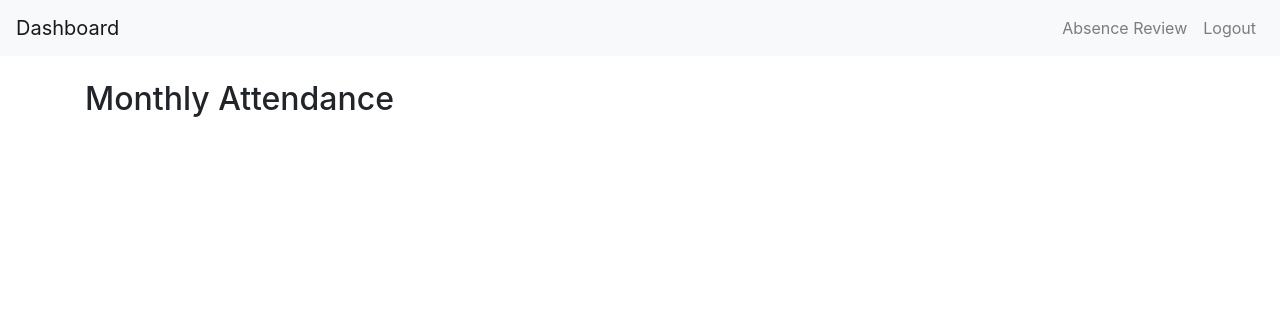
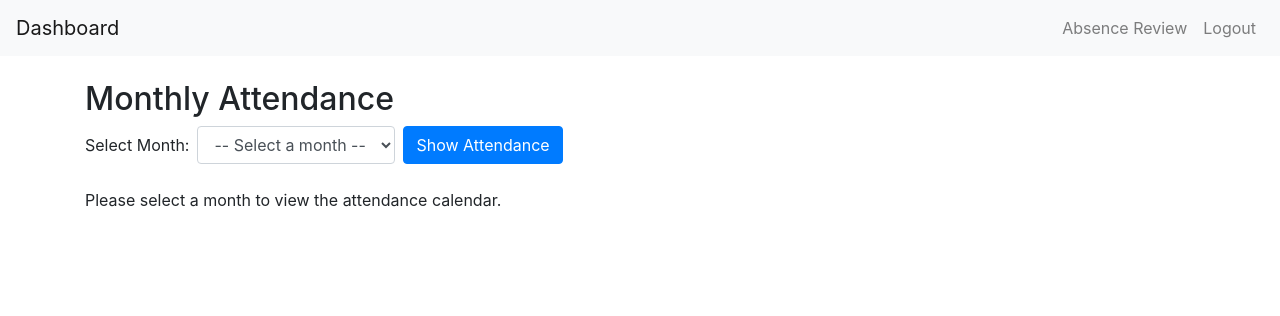
Before and after one commit to Ronakvekariya/Face-Recognition-Attendance-System, a Django app: page /monthly-attendance/ in a window 1280 px wide. Shown: the top 316 px of the page. Run offline with Django 4.2, Linux system fonts and the light colour scheme; some libraries are stand-ins or nearby versions.

Commit message:
update
firstly i made a logic to make attendance look like monthly time-table and then there was one error coming while submitting the review which i solved

```diff
--- a/attendance/system/urls.py
+++ b/attendance/system/urls.py
@@ -1,5 +1,5 @@
 from django.urls import path
-from .views import login_view, logout_view, hr_dashboard, employee_dashboard,monthly_attendance,absence_review
+from .views import login_view, logout_view, hr_dashboard, employee_dashboard,monthly_attendance,absence_review , get_attendance
 
 urlpatterns = [
     path('', login_view, name='login'),
@@ -8,4 +8,5 @@ urlpatterns = [
     path('employee-dashboard/', employee_dashboard, name='employee_dashboard'),
     path('monthly-attendance/', monthly_attendance, name='monthly_attendance'),
     path('absence-review/', absence_review, name='absence_review'),
+    path('get-attendance/', get_attendance, name='get_attendance'),
 ]
--- a/attendance/system/views.py
+++ b/attendance/system/views.py
@@ -1,7 +1,7 @@
 from django.shortcuts import render, redirect
-from django.http import HttpResponse
+from django.http import HttpResponse, JsonResponse
 from django.db import connection
-from .forms import LoginForm , AbsenceReviewForm
+from .forms import LoginForm , AbsenceReviewForm , SelectMonthForm
 # from .models import AbsenceReview
 from datetime import datetime
 import calendar
@@ -61,12 +61,9 @@ def employee_dashboard(request):
                 start_date = sorted_dates[0]
                 end_date = sorted_dates[-1]
 
+
                 start_date_object = datetime.strptime(start_date, '%Y-%m-%d')
                 end_date_object = datetime.strptime(end_date, '%Y-%m-%d')
-
-
-                # start_date_object = start_date.strftime('%Y-%m-%d')
-                # end_date_object = end_date.strftime('%Y-%m-%d')
 
                 month_list = ["January", "February", "March", "April", "May", "June",
                           "July", "August", "September", "October", "November", "December"]
@@ -81,41 +78,37 @@ def employee_dashboard(request):
 
                 _, num_days = calendar.monthrange(start_date_object.year , start_date_object.month)
 
-                print(start_date_object.year, start_date_object.month)
-
                 for day in range(start_date_object.day , num_days + 1):
                     date_obj = datetime(start_date_object.year, start_date_object.month, day).date()
-                    date_str = date_obj.strftime("%y-%m-%d")
-
+                    date_str = date_obj.strftime("%Y-%m-%d")
                     if date_obj.weekday() == 5:  # Saturday (Monday=0, ..., Saturday=5)
                         saturday_counter += 1
                         # Mark only the 1st, 3rd, and 5th Saturdays as holiday
                         if saturday_counter in (1, 3, 5):
-                            if date_str in temp.keys():
-                                attendance_data[date_str] = {"status" : "Holiday" , "InTime" : temp[date_str]["InTime"] , "OutTime" : temp[date_str]["OutTime"]}
+                            if date_str in dates:
+                                print("match found")
+                                attendance_data[date_str] = {"status" : "Present" , "InTime" : temp[date_str]["InTime"] , "OutTime" : temp[date_str]["OutTime"]}
                                 extra_days += 1
                             else:
                                 attendance_data[date_str] = {"status" : "Holiday" , "InTime" : "N/A" , "OutTime" : "N/A"}
                         else:
-                            if date_str in temp.keys():
+                            if date_str in dates:
                                 attendance_data[date_str] = {"status" : "Present" , "InTime" : temp[date_str]["InTime"] , "OutTime" : temp[date_str]["OutTime"]}
                             else:
                                 attendance_data[date_str] = {"status" : "Absent" , "InTime" : "N/A" , "OutTime" : "N/A"}
                                 absence_dates.append(date_str)
                     elif date_obj.weekday() == 6:  # Sunday (Sunday=6)
-                        if date_str in temp.keys():
-                                attendance_data[date_str] = {"status" : "Holiday" , "InTime" : temp[date_str]["InTime"] , "OutTime" : temp[date_str]["OutTime"]}
+                        if date_str in dates:
+                                attendance_data[date_str] = {"status" : "Present" , "InTime" : temp[date_str]["InTime"] , "OutTime" : temp[date_str]["OutTime"]}
                                 extra_days += 1
                         else:
                                 attendance_data[date_str] = {"status" : "Holiday" , "InTime" : "N/A" , "OutTime" : "N/A"}
                     else:
-                        if date_str in temp.keys():
+                        if date_str in dates:
                             attendance_data[date_str] = {"status" : "Present" , "InTime" : temp[date_str]["InTime"] , "OutTime" : temp[date_str]["OutTime"]}
                         else:
                             attendance_data[date_str] = {"status" : "Absent" , "InTime" : "N/A" , "OutTime" : "N/A"}
                             absence_dates.append(date_str)
-
-                print(attendance_data)
 
 
                 attendance_data = json.dumps(attendance_data)
@@ -133,72 +126,72 @@ def employee_dashboard(request):
                     _, num_days = calendar.monthrange(start_date_object.year , month)
                     for day in range(1 , num_days + 1):
                         date_obj = datetime.date(start_date_object.year, month, day)
-                        date_str = date_obj.strftime("%y-%m-%d")
+                        date_str = date_obj.strftime("%Y-%m-%d")
                         if date_obj.weekday() == 5:  # Saturday (Monday=0, ..., Saturday=5)
                             saturday_counter += 1
                             # Mark only the 1st, 3rd, and 5th Saturdays as holiday
                             if saturday_counter in (1, 3, 5):
-                                if date_str in temp.keys():
+                                if date_str in dates:
                                     attendance_data[date_str] = {"status" : "Holiday" , "InTime" : temp[date_str]["InTime"] , "OutTime" : temp[date_str]["OutTime"]}
                                     extra_days += 1
                                 else:
                                     attendance_data[date_str] = {"status" : "Holiday" , "InTime" : "N/A" , "OutTime" : "N/A"}
                             else:
-                                if date_str in temp.keys():
+                                if date_str in dates:
                                     attendance_data[date_str] = {"status" : "Present" , "InTime" : temp[date_str]["InTime"] , "OutTime" : temp[date_str]["OutTime"]}
                                 else:
                                     attendance_data[date_str] = {"status" : "Absent" , "InTime" : "N/A" , "OutTime" : "N/A"}
                                     absence_dates.append(date_str)
                         elif date_obj.weekday() == 6:  # Sunday (Sunday=6)
-                            if date_str in temp.keys():
+                            if date_str in dates:
                                     attendance_data[date_str] = {"status" : "Holiday" , "InTime" : temp[date_str]["InTime"] , "OutTime" : temp[date_str]["OutTime"]}
                             else:
                                     attendance_data[date_str] = {"status" : "Holiday" , "InTime" : "N/A" , "OutTime" : "N/A"}
                         else:
-                            if date_str in temp.keys():
+                            if date_str in dates:
                                 attendance_data[date_str] = {"status" : "Present" , "InTime" : temp[date_str]["InTime"] , "OutTime" : temp[date_str]["OutTime"]}
                                 extra_days += 1
                             else:
                                 attendance_data[date_str] = {"status" : "Absent" , "InTime" : "N/A" , "OutTime" : "N/A"}
                                 absence_dates.append(date_str)
 
-                    attendance_data = json.dumps(attendance_data)
-                    month_wise_attendance[month_list[start_date_object.month - 1]] = attendance_data
-                    month_wise_extra_days[month_list[start_date_object.month - 1]] = extra_days
-                    month_wise_absence_dates[month_list[start_date_object.month - 1]] = absence_dates
-                    absence_dates = []
-                    extra_days = 0
-                    attendance_data = {}
+                        attendance_data = json.dumps(attendance_data)
+                        month_wise_attendance[month_list[month - 1]] = attendance_data
+                        month_wise_extra_days[month_list[month - 1]] = extra_days
+                        month_wise_absence_dates[month_list[month - 1]] = absence_dates
+                        absence_dates = []
+                        extra_days = 0
+                        attendance_data = {}
 
 
                 _, num_days = calendar.monthrange(end_date_object.year , end_date_object.month)
 
                 for day in range(1 , end_date_object.day + 1):
                     date_obj = datetime(end_date_object.year, end_date_object.month, day).date()
-                    date_str = date_obj.strftime("%y-%m-%d")
+                    date_str = date_obj.strftime("%Y-%m-%d")
 
                     if date_obj.weekday() == 5:  # Saturday (Monday=0, ..., Saturday=5)
                         saturday_counter += 1
                         # Mark only the 1st, 3rd, and 5th Saturdays as holiday
                         if saturday_counter in (1, 3, 5):
-                            if date_str in temp.keys():
+                            if date_str in dates:
                                 attendance_data[date_str] = {"status" : "Holiday" , "InTime" : temp[date_str]["InTime"] , "OutTime" : temp[date_str]["OutTime"]}
                                 extra_days += 1
                             else:
                                 attendance_data[date_str] = {"status" : "Holiday" , "InTime" : "N/A" , "OutTime" : "N/A"}
                         else:
-                            if date_str in temp.keys():
+                            if date_str in dates:
                                 attendance_data[date_str] = {"status" : "Present" , "InTime" : temp[date_str]["InTime"] , "OutTime" : temp[date_str]["OutTime"]}
                             else:
                                 attendance_data[date_str] = {"status" : "Absent" , "InTime" : "N/A" , "OutTime" : "N/A"}
                                 absence_dates.append(date_str)
                     elif date_obj.weekday() == 6:  # Sunday (Sunday=6)
-                        if date_str in temp.keys():
+                        if date_str in dates:
                                 attendance_data[date_str] = {"status" : "Holiday" , "InTime" : temp[date_str]["InTime"] , "OutTime" : temp[date_str]["OutTime"]}
                         else:
                                 attendance_data[date_str] = {"status" : "Holiday" , "InTime" : "N/A" , "OutTime" : "N/A"}
                     else:
-                        if date_str in temp.keys():
+                        if date_str in dates:
                             attendance_data[date_str] = {"status" : "Present" , "InTime" : temp[date_str]["InTime"] , "OutTime" : temp[date_str]["OutTime"]}
                             extra_days += 1
                         else:
@@ -207,12 +200,14 @@ def employee_dashboard(request):
 
 
                 attendance_data = json.dumps(attendance_data)
-                month_wise_attendance[month_list[start_date_object.month - 1]] = attendance_data
-                month_wise_extra_days[month_list[start_date_object.month - 1]] = extra_days
-                month_wise_absence_dates[month_list[start_date_object.month - 1]] = absence_dates
+                month_wise_attendance[month_list[end_date_object.month - 1]] = attendance_data
+                month_wise_extra_days[month_list[end_date_object.month - 1]] = extra_days
+                month_wise_absence_dates[month_list[end_date_object.month - 1]] = absence_dates
                 absence_dates = []
                 extra_days = 0
                 attendance_data = {}
+
+                print(month_wise_attendance)
 
                 request.session['month_wise_attendance'] = month_wise_attendance
                 request.session['month_wise_absence_dates'] = month_wise_absence_dates
@@ -225,39 +220,155 @@ def employee_dashboard(request):
     return HttpResponse("Unauthorized", status=403)
 
 def monthly_attendance(request):
-    return render(request, 'monthly_attendance.html', {'attendance_data': request.session.get('attendance_data', {})})
+    temp = request.session.get('month_wise_attendance', {})
+    months = list(temp.keys())
+    context = {'month_wise_attendance': request.session.get('month_wise_attendance', {}) , 'months' : months}
+    return render(request, 'monthly_attendance.html', context)
+
+def get_attendance(request):
+    selected_month = request.GET.get('month')
+    # Retrieve attendance data for the selected month from the session or any other source
+    temp = request.session.get('month_wise_attendance', {})
+    attendance = temp[selected_month]
+
+
+    return JsonResponse({'attendance': attendance})
 
 def absence_review(request):
-    # Retrieve the absence dates stored in session (e.g., ["2025-03-01", "2025-03-03", ...])
-    absence_data = request.session.get('absenece_date', [])
+    # Retrieve session data for months and absence dates.
+    month_wise_attendance = request.session.get('month_wise_attendance', {})
+    months = list(month_wise_attendance.keys())
+    month_wise_absence_dates = request.session.get('month_wise_absence_dates', {})
 
-    if request.method == 'POST':
-        form = AbsenceReviewForm(request.POST)
-        # Set the dropdown choices dynamically from session data.
-        form.fields['date'].choices = [(d, d) for d in absence_data]
+    selected_month = None
+    absence_data = []
+    message = None
 
-        if form.is_valid():
-            # Get the cleaned form data
-            date = form.cleaned_data['date']
-            explanation = form.cleaned_data['explanation']
+    # Initialize the month selection form with choices.
+    month_form = SelectMonthForm(months=months)
+    # Initialize the absence review form.
+    absence_form = AbsenceReviewForm()
 
-            with connection.cursor() as cursor:
-                cursor.execute("select employee_id , date from absence_review where employee_id = %s and date = %s", [request.session.get('EmployeeId') , date])
-                result = cursor.fetchone()
-                if result:
-                    return render(request , "absence_review.html",{"form" : form , "message" : "You have already submitted an explanation for this date."})
-                cursor.execute("INSERT INTO absence_review (employee_id , date ,  explanation , status) VALUES (%s , %s, %s, %s)", [request.session.get('Id') ,date, explanation , "pending"])
-                connection.commit()
+    if request.method == "POST":
+        print("POST Data:", request.POST)  # Debugging output
+
+        # Process the month selection form submission.
+        if 'month' in request.POST:
+            month_form = SelectMonthForm(request.POST, months=months)
+            if month_form.is_valid():
+                selected_month = month_form.cleaned_data['month']
+                absence_data = month_wise_absence_dates.get(selected_month, [])
+                # Set the absence review form's date choices based on the selected month.
+                absence_form.fields['date'].choices = [(d, d) for d in absence_data]
+            else:
+                print("Month Form errors:", month_form.errors)
+                message = "Invalid Month Selection"
+
+        # Process the absence review form submission.
+        elif 'selected_month' in request.POST:
+            selected_month = request.POST.get('selected_month')
+            absence_data = month_wise_absence_dates.get(selected_month, [])
+            # Set the date field choices before binding POST data.
+            absence_form = AbsenceReviewForm()
+            absence_form.fields['date'].choices = [(d, d) for d in absence_data]
+            # Now bind the POST data.
+            absence_form = AbsenceReviewForm(request.POST)
+            absence_form.fields['date'].choices = [(d, d) for d in absence_data]
+
+            print("Review form is got")
+            if absence_form.is_valid():
+                print("form is valid")
+                date = absence_form.cleaned_data['date']
+                explanation = absence_form.cleaned_data['explanation']
+
+                # Prevent submission of future dates.
+                if datetime.strptime(date, "%Y-%m-%d") > datetime.today():
+                    message = "You cannot submit a review for a future date."
+                else:
+                    employee_id = request.session.get('Id')
+                    with connection.cursor() as cursor:
+                        cursor.execute(
+                            "SELECT employee_id, date FROM absence_review WHERE employee_id = %s AND date = %s",
+                            [employee_id, date]
+                        )
+                        result = cursor.fetchone()
+                        if result:
+                            message = "You have already submitted an explanation for this date."
+                        else:
+                            cursor.execute(
+                                "INSERT INTO absence_review (employee_id, date, explanation, status) VALUES (%s, %s, %s, %s)",
+                                [employee_id, date, explanation, "pending"]
+                            )
+                            connection.commit()
+                            return redirect('employee_dashboard')
+            else:
+                print("Absence Form errors:", absence_form.errors)
+                message = "Form submission failed. Please check your input."
+
+    # Ensure the absence form has the correct date choices when rendering.
+    if selected_month and absence_data:
+        absence_form.fields['date'].choices = [(d, d) for d in absence_data]
+
+    return render(request, 'absence_review.html', {
+        'month_form': month_form,    # Optional: use this to render the month form separately if desired.
+        'form': absence_form,
+        'months': months,
+        'selected_month': selected_month,
+        'message': message
+    })
 
 
 
-            return redirect('employee_dashboard')
+def monthly_attendance(request):
+    # Get the selected month from GET parameters (e.g., "February")
+    selected_month = request.GET.get('month', '')
+    # Retrieve the session object that holds attendance data for each month.
+    month_wise_attendance = request.session.get('month_wise_attendance', {})
+    # Prepare a list of available months for the drop-down.
+    months = list(month_wise_attendance.keys())
+
+    attendance_data = {}
+    calendar_weeks = []
+    year = 2025  # Default year
+    month_num = 0  # Default month number
+
+    if selected_month and selected_month in month_wise_attendance:
+        # Parse the JSON string stored for the selected month.
+        attendance_data = json.loads(month_wise_attendance[selected_month])
+        # Try to extract the year and month number from one of the keys.
+        if attendance_data:
+            first_date = list(attendance_data.keys())[0]  # e.g., "2025-02-01"
+            parts = first_date.split('-')
+            if len(parts) >= 2:
+                year = int(parts[0])
+                month_num = int(parts[1])
+            else:
+                month_num = 1
+        else:
+            # Fallback: Map month name to number.
+            month_map = {
+                "January": 1, "February": 2, "March": 3, "April": 4,
+                "May": 5, "June": 6, "July": 7, "August": 8,
+                "September": 9, "October": 10, "November": 11, "December": 12
+            }
+            month_num = month_map.get(selected_month, 1)
+
+        # Set the first weekday to Sunday so that the grid aligns with your header.
+        calendar.setfirstweekday(calendar.SUNDAY)
+        # Generate the calendar grid (weeks) for the given year and month.
+        calendar_weeks = calendar.monthcalendar(year, month_num)
     else:
-        form = AbsenceReviewForm()
-        # Set the dropdown choices for GET requests as well.
-        form.fields['date'].choices = [(d, d) for d in absence_data]
+        selected_month = ''  # No valid month selected; no calendar will be shown.
 
-    return render(request, 'absence_review.html', {'form': form})
+    context = {
+        'months': months,
+        'selected_month': selected_month,
+        'calendar_weeks': calendar_weeks,
+        'attendance_data': attendance_data,
+        'year': year,
+        'month_num': month_num,
+    }
+    return render(request, 'monthly_attendance.html', context)
 
 
 
--- a/attendance/templates/monthly_attendance.html
+++ b/attendance/templates/monthly_attendance.html
@@ -1,9 +1,32 @@
+{% load dict_extras %}
+
+
 <!DOCTYPE html>
 <html lang="en">
 <head>
   <meta charset="UTF-8">
   <title>Monthly Attendance</title>
+  <meta name="viewport" content="width=device-width, initial-scale=1">
+  <!-- Bootstrap CSS for modern, responsive design -->
   <link rel="stylesheet" href="https://stackpath.bootstrapcdn.com/bootstrap/4.5.2/css/bootstrap.min.css">
+  <style>
+    /* Simple styling for calendar cells */
+    .calendar-table {
+      table-layout: fixed;
+    }
+    .calendar-table th, .calendar-table td {
+      border: 1px solid #dee2e6;
+      vertical-align: top;
+      height: 100px;
+      padding: 5px;
+    }
+    .day-number {
+      font-weight: bold;
+    }
+    .attendance-present { background-color: #d4edda; }  /* Light green */
+    .attendance-absent { background-color: #f8d7da; }   /* Light red */
+    .attendance-holiday { background-color: #fff3cd; }  /* Light yellow */
+  </style>
 </head>
 <body>
   <nav class="navbar navbar-expand-lg navbar-light bg-light">
@@ -19,9 +42,104 @@
       </ul>
     </div>
   </nav>
+
   <div class="container mt-4">
     <h2>Monthly Attendance</h2>
-    {{ request.session.month_wise_attendance }}
+
+    <!-- Month Selection Form -->
+    <form method="get" class="form-inline mb-4">
+      <label class="mr-2" for="month">Select Month:</label>
+      <select id="month" name="month" class="form-control mr-2">
+        <option value="">-- Select a month --</option>
+        {% for month in months %}
+          <option value="{{ month }}" {% if month == selected_month %}selected{% endif %}>
+            {{ month }}
+          </option>
+        {% endfor %}
+      </select>
+      <button type="submit" class="btn btn-primary">Show Attendance</button>
+    </form>
+
+    {% if selected_month %}
+      <h4>{{ selected_month }} {{ year }}</h4>
+      <!-- Calendar Grid -->
+      <table class="table calendar-table">
+        <thead>
+          <tr>
+            <th class="text-center">Sun</th>
+            <th class="text-center">Mon</th>
+            <th class="text-center">Tue</th>
+            <th class="text-center">Wed</th>
+            <th class="text-center">Thu</th>
+            <th class="text-center">Fri</th>
+            <th class="text-center">Sat</th>
+          </tr>
+        </thead>
+        <tbody>
+          {% for week in calendar_weeks %}
+            <tr>
+              {% for day in week %}
+                {% if day == 0 %}
+                  <td></td>
+                {% else %}
+                  {% comment %}
+                    Construct the full date in format YYYY-MM-DD.
+                    Ensure day and month are zero-padded.
+                  {% endcomment %}
+                  {% with day_str=day|stringformat:"02d" month_str=month_num|stringformat:"02d" %}
+                  {% with full_date=year|stringformat:"d"|add:"-"|add:month_str|add:"-"|add:day_str %}
+                  <td>
+                    <div class="day-number">{{ day }}</div>
+                    {% if attendance_data|get_item:full_date %}
+                      {% with record=attendance_data|get_item:full_date %}
+                        {% comment %}
+                          Determine cell styling based on status.
+                        {% endcomment %}
+                        {% if record.status == "Present" %}
+                          <div class="attendance-present p-1">
+                        {% elif record.status == "Absent" %}
+                          <div class="attendance-absent p-1">
+                        {% elif record.status == "Holiday" %}
+                          <div class="attendance-holiday p-1">
+                        {% else %}
+                          <div class="p-1">
+                        {% endif %}
+                            <small>Status: {{ record.status }}</small><br>
+                            {% if record.InTime %}
+                              {% if record.InTime|length > 0 and record.InTime.0 %}
+                                <small>InTime: {{ record.InTime.0 }}</small><br>
+                              {% else %}
+                                <small>InTime: {{ record.InTime }}</small><br>
+                              {% endif %}
+                            {% endif %}
+                            {% if record.OutTime %}
+                              {% if record.OutTime|length > 0 %}
+                                <small>OutTime: {{ record.OutTime|last }}</small>
+                              {% else %}
+                                <small>OutTime: {{ record.OutTime }}</small>
+                              {% endif %}
+                            {% endif %}
+                          </div>
+                      {% endwith %}
+                    {% else %}
+                      <div><small>No Data</small></div>
+                    {% endif %}
+                  </td>
+                  {% endwith %}
+                  {% endwith %}
+                {% endif %}
+              {% endfor %}
+            </tr>
+          {% endfor %}
+        </tbody>
+      </table>
+    {% else %}
+      <p>Please select a month to view the attendance calendar.</p>
+    {% endif %}
   </div>
+
+  <!-- jQuery and Bootstrap JS -->
+  <script src="https://code.jquery.com/jquery-3.6.0.min.js"></script>
+  <script src="https://stackpath.bootstrapcdn.com/bootstrap/4.5.2/js/bootstrap.min.js"></script>
 </body>
 </html>
--- a/pages/4_Analysis.py
+++ b/pages/4_Analysis.py
@@ -134,7 +134,7 @@ if __name__ == "__main__" :
     print("\n\n\n\n")
 
 
-    temp = dict(sorted(per_date_emp_attendance.items(), key=lambda x: datetime.strftime(x[0], "%Y-%m-%d")))
+    temp = dict(sorted(per_date_emp_attendance.items(), key=lambda x: datetime.strptime(str(x[0]), "%Y-%m-%d").date()))
 
 
     for date , details in temp.items():
```
Also changed, not shown: attendance/system/forms.py (+9 -0 lines), attendance/system/templatetags/dict_extras.py (added, +7 -0 lines), attendance/templates/absence_review.html (+37 -22 lines), attendance/system/templatetags/__init__.py (added), pages/5_SystemLog.py (renamed from pages/4_SystemLog.py).
